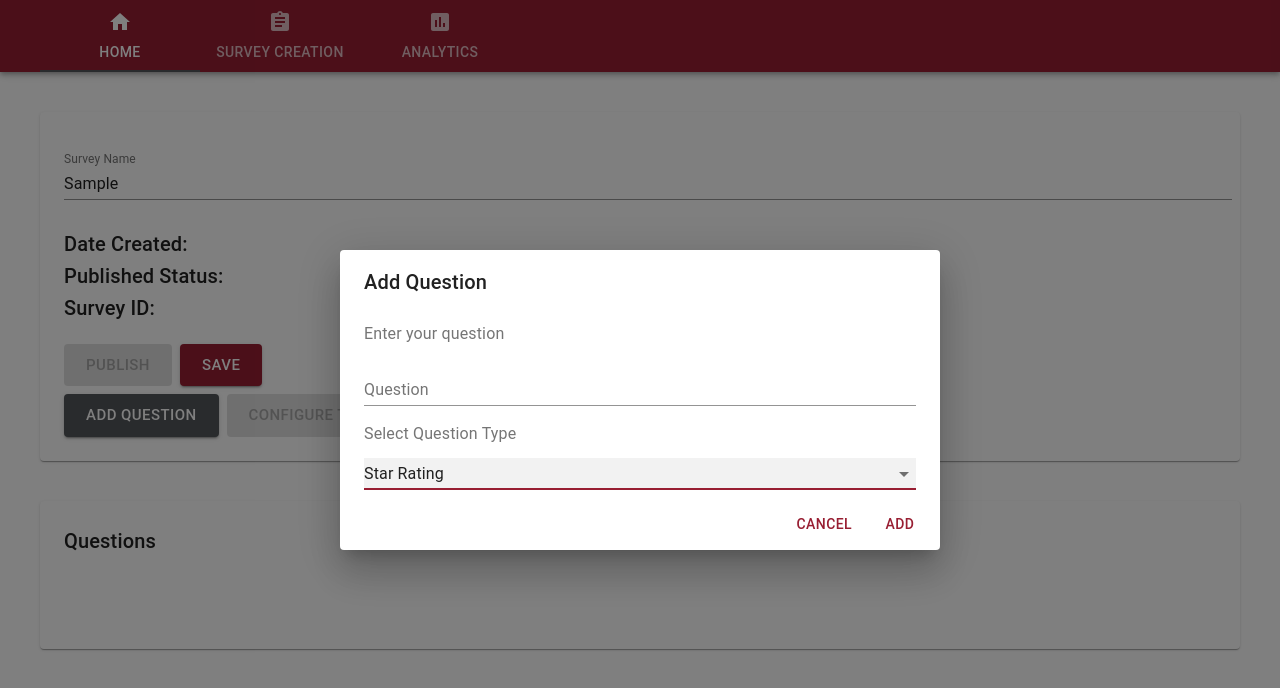
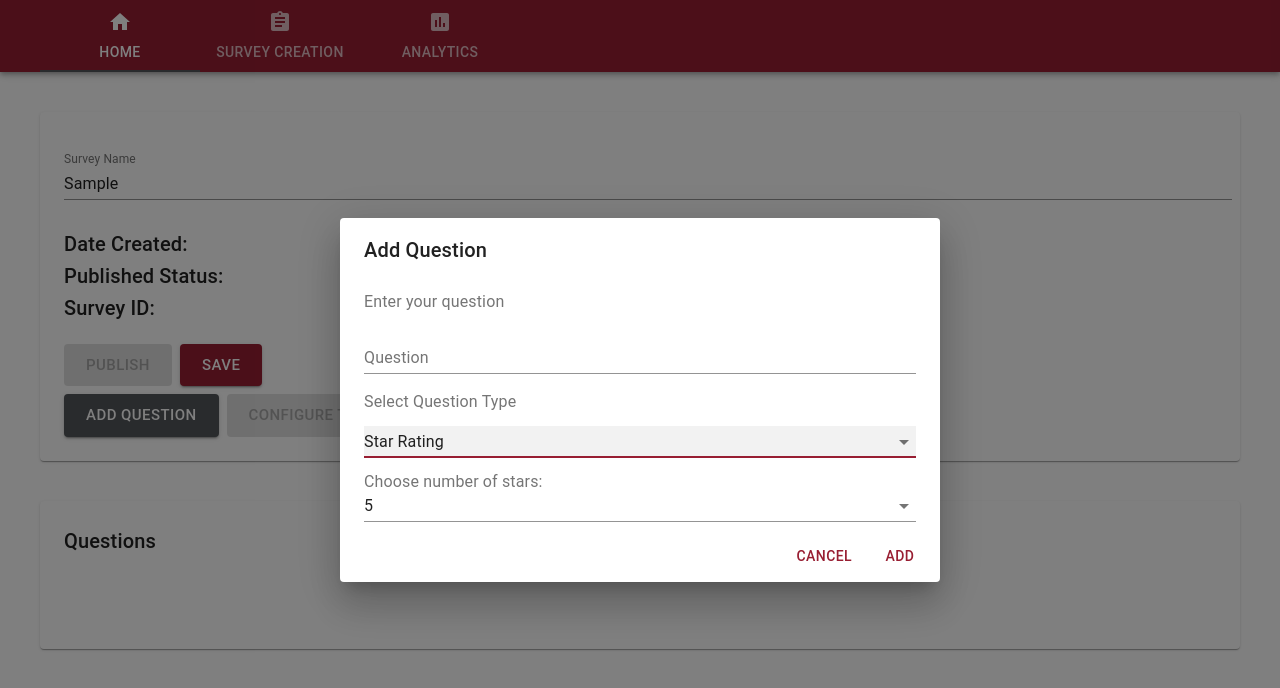
Before and after one commit to GuerrillaSCM/GuerrillaSCM, a React (Create React App) app in the folder survey-mockup/: page /create in a window 1280 px wide. Both pictures are taken after typing "Sample" into the empty fields and a click on the button "ADD QUESTION". Shown: the top 688 px of the page. Built offline with nearby package versions, Linux system fonts and the light colour scheme.

Commit message:
Added support for new question types

```diff
--- a/survey-mockup/src/Components/Modal/QuestionModal.js
+++ b/survey-mockup/src/Components/Modal/QuestionModal.js
@@ -20,12 +20,15 @@ import DialogTitle from '@material-ui/core/DialogTitle';
 import PropTypes from 'prop-types';
 import Select from '@material-ui/core/Select';
 import MenuItem from '@material-ui/core/MenuItem';
+import QuestionTypeFactory from './questionTypesModal/questionTypeFactory'
 
 export default function AddQuestionDialog(props) {
 
     const [reqHelperText, setReqHelperText] = React.useState("");
 
     const [isError, setIsError] = React.useState(false);
+
+    const [currentVal, setCurrentval] = React.useState("StarRating");
 
     const { open, onClose } = props
 
@@ -45,8 +48,10 @@ export default function AddQuestionDialog(props) {
         onClose();
         setReqHelperText("");
         setIsError(false);
+        setCurrentval("StarRating")
     };
 
+    //gets called when the add button is pressed
     const handleAdd = () => {
         if(document.getElementById("question_text").value === "") {
             setReqHelperText("Required*");
@@ -63,6 +68,7 @@ export default function AddQuestionDialog(props) {
         setIsError(false);
     }
 
+    //returns the question object we want to add
     const getQuestionObject = () => {
         var id = itemId();
         return ({
@@ -71,6 +77,11 @@ export default function AddQuestionDialog(props) {
             questionId: id,
         });
     }
+
+    const changeValue = (val) => {
+        setCurrentval(val);
+    }
+
 
     return (
         <div className="">
@@ -105,11 +116,16 @@ export default function AddQuestionDialog(props) {
                         inputProps={{
                             name: 'question_type',
                             id: 'question_type',
-                        }}>
+                        }}
+                        onClick={(e) => changeValue(e.target.value)}
+                        >
                         <MenuItem value="StarRating">Star Rating</MenuItem>
-                        <MenuItem value="multiple-choice">Multiple Choice</MenuItem>
+                        <MenuItem value="MultipleChoice">Multiple Choice</MenuItem>
                         <MenuItem value="CommentsBox">Comments Box</MenuItem>
                     </Select>
+                    </DialogContent>
+                    <DialogContent>
+                        <QuestionTypeFactory type={currentVal}/>
                     </DialogContent>
                 <DialogActions>
                     <Button onClick={handleClose} color="primary">
--- /dev/null
+++ b/survey-mockup/src/Components/Modal/questionTypesModal/multipleChoiceType.js
@@ -0,0 +1,39 @@
+import React from 'react'
+import TextField from '@material-ui/core/TextField';
+
+export default function MultipleChoiceType(props) {
+
+
+
+    return (
+        <div>
+            <TextField
+            id="question_choice_1"
+            autoFocus
+            fullWidth
+            inputProps = {{
+                maxLength: 60,
+            }}
+            label="Choice One"
+            />
+
+            <TextField
+            id="question_choice_2"
+            autoFocus
+            fullWidth
+            label="Choice Two"/>
+
+            <TextField
+            id="question_choice_3"
+            autoFocus
+            fullWidth
+            label="Choice Three"/>
+
+            <TextField
+            id="question_choice_4"
+            autoFocus
+            fullWidth
+            label="Choice Four"/>
+        </div>
+    );
+}
--- /dev/null
+++ b/survey-mockup/src/Components/Modal/questionTypesModal/questionTypeFactory.js
@@ -0,0 +1,22 @@
+import React from 'react';
+import MultipleChoiceType from './multipleChoiceType';
+import StarRatingType from './starRatingType'
+
+export default function QuestionFactory(props) {
+
+    const returnType = (type) => {
+        switch(type) {
+            case "MultipleChoice":
+                return <MultipleChoiceType/>;
+            case "StarRating":
+                return <StarRatingType/>;
+            default: return <div/>
+        }
+    }
+
+    return (<div>
+        {returnType(props.type)}
+    </div>);
+
+
+}
--- /dev/null
+++ b/survey-mockup/src/Components/Modal/questionTypesModal/starRatingType.js
@@ -0,0 +1,42 @@
+import React from 'react';
+import { makeStyles } from '@material-ui/core/styles';
+import InputLabel from '@material-ui/core/InputLabel';
+import MenuItem from '@material-ui/core/MenuItem';
+import FormControl from '@material-ui/core/FormControl';
+import Select from '@material-ui/core/Select';
+
+const useStyles = makeStyles(theme => ({
+    margin: {
+      margin: theme.spacing(1),
+    },
+  }));
+
+export default function StarRating() {
+
+    const [stars, setStars] = React.useState(5);
+
+    const classes = useStyles();
+
+    const handleChange = val => {
+        setStars(val);
+      };
+
+    return(<div>
+        <InputLabel id="demo-customized-select-label" fullWidth>Choose number of stars: </InputLabel>
+        <Select
+          id="demo-customized-select"
+          fullWidth
+          defaultValue={5}
+          onClick={e => handleChange(e.target.value)}
+        >
+          <MenuItem value={3}>3</MenuItem>
+          <MenuItem value={4}>4</MenuItem>
+          <MenuItem value={5}>5</MenuItem>
+          <MenuItem value={6}>6</MenuItem>
+          <MenuItem value={7}>7</MenuItem>
+          <MenuItem value={8}>8</MenuItem>
+          <MenuItem value={9}>9</MenuItem>
+          <MenuItem value={10}>10</MenuItem>
+        </Select>
+    </div>);
+}
```
